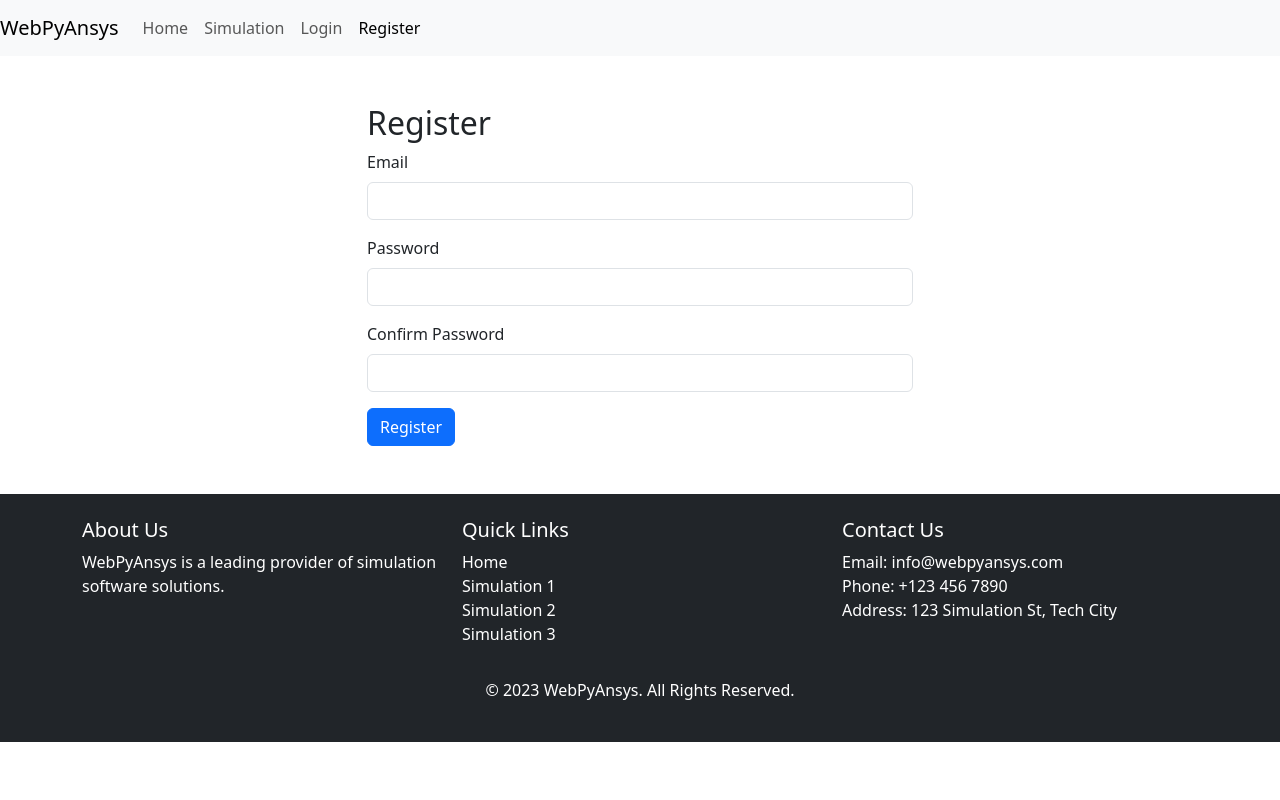
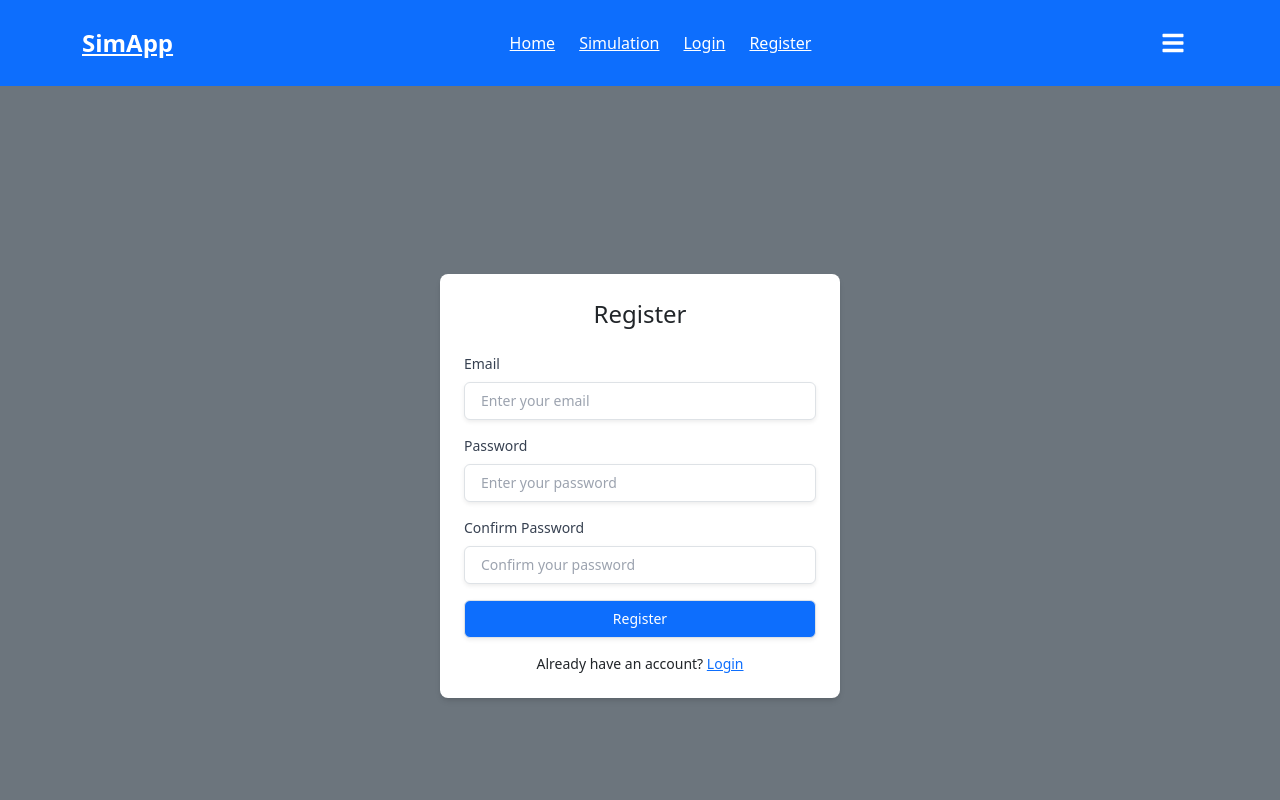
Before and after one commit to TonniChopper/BPfrontend, a React (Vite) app: page /register in a window 1280 px wide. Shown: the top 800 px of the page. Built offline with nearby package versions, Linux system fonts and the light colour scheme.

Commit message:
Autenfication + styles

```diff
--- a/package.json
+++ b/package.json
@@ -14,11 +14,13 @@
     "axios": "^1.7.7",
     "bootstrap": "^5.3.3",
     "formik": "^2.4.6",
+    "prop-types": "^15.8.1",
     "react": "^18.3.1",
     "react-bootstrap": "^2.10.5",
     "react-dom": "^18.3.1",
     "react-icons": "^5.3.0",
     "react-router-dom": "^6.28.0",
+    "sonner": "^1.7.4",
     "yup": "^1.4.0"
   },
   "devDependencies": {
--- a/src/Components/FetchSimulation.jsx
+++ b/src/Components/FetchSimulation.jsx
@@ -1,5 +1,6 @@
 import axios from "axios";
 import PropTypes from "prop-types";
+import {Button} from "react-bootstrap";
 
 const FetchSimulation = ({ formData, setResult, setLoading, loading, simulationId }) => {
     const fetchData = async () => {
@@ -24,9 +25,9 @@ const FetchSimulation = ({ formData, setResult, setLoading, loading, simulationI
     };
 
     return (
-        <button onClick={fetchData} disabled={loading}>
+        <Button onClick={fetchData} disabled={loading}>
             {loading ? "Loading..." : "Solve"}
-        </button>
+        </Button>
     );
 };
 
--- a/src/Components/Navigation.jsx
+++ b/src/Components/Navigation.jsx
@@ -1,21 +1,25 @@
-import { NavLink } from 'react-router-dom';
-import { Navbar, Nav } from 'react-bootstrap';
+import { NavLink, Link } from 'react-router-dom';
+import { Button } from 'react-bootstrap';
+import { FaBars } from 'react-icons/fa';
 
 const Navigation = () => {
-    return (
-        <Navbar bg="light" expand="lg">
-            <Navbar.Brand href="/">WebPyAnsys</Navbar.Brand>
-            <Navbar.Toggle aria-controls="basic-navbar-nav" />
-            <Navbar.Collapse id="basic-navbar-nav">
-                <Nav className="mr-auto">
-                    <NavLink to="/" className="nav-link">Home</NavLink>
-                    <NavLink to="/simulation" className="nav-link">Simulation</NavLink>
-                    <NavLink to="/login" className="nav-link">Login</NavLink>
-                    <NavLink to="/register" className="nav-link">Register</NavLink>
-                </Nav>
-            </Navbar.Collapse>
-        </Navbar>
-    );
+  return (
+    <nav className="bg-primary text-white py-4 px-6 shadow-md">
+      <div className="container mx-auto flex justify-between items-center">
+        <Link to="/" className="text-2xl font-bold text-white">SimApp</Link>
+
+        <div className="hidden md:flex space-x-6">
+          <NavLink to="/" className="hover:text-accent transition-colors text-white">Home</NavLink>
+          <NavLink to="/simulation" className="hover:text-accent transition-colors text-white">Simulation</NavLink>
+          <NavLink to="/login" className="hover:text-accent transition-colors text-white">Login</NavLink>
+          <NavLink to="/register" className="hover:text-accent transition-colors text-white">Register</NavLink>
+        </div>
+        <Button variant="ghost" className="md:hidden">
+          <FaBars className="h-6 w-6 text-white" />
+        </Button>
+      </div>
+    </nav>
+  );
 };
 
 export default Navigation;
--- a/src/Pages/LoginPage.jsx
+++ b/src/Pages/LoginPage.jsx
@@ -1,63 +1,73 @@
 import { useState } from 'react';
-import { Container, Form, Row, Col, Button } from 'react-bootstrap';
+import { useNavigate, Link } from 'react-router-dom';
+import { Form, Button, Card } from 'react-bootstrap';
+import { toast } from 'sonner';
 import axios from 'axios';
 
 const LoginPage = () => {
-    const [formData, setFormData] = useState({ email: '', password: '' });
+  const [email, setEmail] = useState('');
+  const [password, setPassword] = useState('');
   const [loading, setLoading] = useState(false);
   const [error, setError] = useState(null);
+  const navigate = useNavigate();
 
-    const handleChange = (e) => {
-        setFormData({ ...formData, [e.target.name]: e.target.value });
-    };
-
-    const handleSubmit = async (e) => {
+ const handleLogin = async (e) => {
   e.preventDefault();
   setLoading(true);
   setError(null);
   try {
-            const response = await axios.post('http://localhost:8000/api/login', formData);
-            console.log('Login successful:', response.data);
+    await axios.post('http://localhost:8000/api/login', { email, password });
+    toast.success('Login successful!');
+    navigate('/');
   } catch{
     setError('Login failed. Please check your credentials.');
+    toast.error('Login failed. Please check your credentials.');
   }
   setLoading(false);
 };
 
   return (
-        <Container className="my-5">
-            <Row className="justify-content-center">
-                <Col md="6">
-                    <h2>Login</h2>
-                    <Form onSubmit={handleSubmit}>
-                        <Form.Group controlId="formEmail">
+    <div className="min-h-screen d-flex align-items-center justify-content-center bg-secondary">
+      <Card className="w-100" style={{ maxWidth: '400px' }}>
+        <Card.Header>
+          <Card.Title className="text-center">Login</Card.Title>
+        </Card.Header>
+        <Card.Body>
+          <Form onSubmit={handleLogin} className="space-y-4">
+            <Form.Group controlId="formEmail" className="space-y-2">
               <Form.Label>Email</Form.Label>
               <Form.Control
                 type="email"
-                                name="email"
-                                value={formData.email}
-                                onChange={handleChange}
+                value={email}
+                onChange={(e) => setEmail(e.target.value)}
+                placeholder="Enter your email"
                 required
               />
             </Form.Group>
-                        <Form.Group controlId="formPassword" className="mt-3">
+            <Form.Group controlId="formPassword" className="space-y-2">
               <Form.Label>Password</Form.Label>
               <Form.Control
                 type="password"
-                                name="password"
-                                value={formData.password}
-                                onChange={handleChange}
+                value={password}
+                onChange={(e) => setPassword(e.target.value)}
+                placeholder="Enter your password"
                 required
               />
             </Form.Group>
             {error && <p className="text-danger mt-3">{error}</p>}
-                        <Button variant="primary" type="submit" disabled={loading} className="mt-3">
-                            {loading ? "Loading..." : "Login"}
+            <Button type="submit" className="w-100" disabled={loading}>
+              {loading ? 'Loading...' : 'Login'}
             </Button>
+            <p className="text-center text-sm mt-3">
+              Don't have an account?{' '}
+              <Link to="/register" className="text-primary">
+                Register
+              </Link>
+            </p>
           </Form>
-                </Col>
-            </Row>
-        </Container>
+        </Card.Body>
+      </Card>
+    </div>
   );
 };
 
--- a/src/Pages/RegisterPage.jsx
+++ b/src/Pages/RegisterPage.jsx
@@ -1,11 +1,13 @@
 import { useState } from 'react';
-import { Container, Form, Row, Col, Button } from 'react-bootstrap';
+import { useNavigate, Link } from 'react-router-dom';
+import { toast } from 'sonner';
 import axios from 'axios';
 
 const RegisterPage = () => {
   const [formData, setFormData] = useState({ email: '', password: '', confirmPassword: '' });
   const [loading, setLoading] = useState(false);
   const [error, setError] = useState(null);
+  const navigate = useNavigate();
 
   const handleChange = (e) => {
     setFormData({ ...formData, [e.target.name]: e.target.value });
@@ -20,58 +22,75 @@ const RegisterPage = () => {
     setLoading(true);
     setError(null);
     try {
-            const response = await axios.post('http://localhost:8000/api/register', formData);
-            console.log('Registration successful:', response.data);
+      await axios.post('http://localhost:8000/api/register', formData);
+      toast.success('Registration successful!');
+      navigate('/login');
     } catch {
       setError('Registration failed. Please try again.');
+      toast.error('Registration failed. Please try again.');
     }
     setLoading(false);
   };
 
   return (
-        <Container className="my-5">
-            <Row className="justify-content-center">
-                <Col md="6">
-                    <h2>Register</h2>
-                    <Form onSubmit={handleSubmit}>
-                        <Form.Group controlId="formEmail">
-                            <Form.Label>Email</Form.Label>
-                            <Form.Control
+    <div className="min-h-screen flex items-center justify-center bg-secondary">
+      <div className="w-[400px] bg-white shadow-md rounded-lg">
+        <div className="p-6">
+          <h2 className="text-2xl text-center mb-4">Register</h2>
+          <form onSubmit={handleSubmit} className="space-y-4">
+            <div className="space-y-2">
+              <label htmlFor="email" className="block text-sm font-medium text-gray-700">Email</label>
+              <input
+                id="email"
+                name="email"
                 type="email"
-                                name="email"
                 value={formData.email}
                 onChange={handleChange}
+                placeholder="Enter your email"
+                className="block w-full px-3 py-2 border border-gray-300 rounded-md shadow-sm focus:outline-none focus:ring-primary focus:border-primary sm:text-sm"
                 required
               />
-                        </Form.Group>
-                        <Form.Group controlId="formPassword" className="mt-3">
-                            <Form.Label>Password</Form.Label>
-                            <Form.Control
+            </div>
+            <div className="space-y-2">
+              <label htmlFor="password" className="block text-sm font-medium text-gray-700">Password</label>
+              <input
+                id="password"
+                name="password"
                 type="password"
-                                name="password"
                 value={formData.password}
                 onChange={handleChange}
+                placeholder="Enter your password"
+                className="block w-full px-3 py-2 border border-gray-300 rounded-md shadow-sm focus:outline-none focus:ring-primary focus:border-primary sm:text-sm"
                 required
               />
-                        </Form.Group>
-                        <Form.Group controlId="formConfirmPassword" className="mt-3">
-                            <Form.Label>Confirm Password</Form.Label>
-                            <Form.Control
+            </div>
+            <div className="space-y-2">
+              <label htmlFor="confirmPassword" className="block text-sm font-medium text-gray-700">Confirm Password</label>
+              <input
+                id="confirmPassword"
+                name="confirmPassword"
                 type="password"
-                                name="confirmPassword"
                 value={formData.confirmPassword}
                 onChange={handleChange}
+                placeholder="Confirm your password"
+                className="block w-full px-3 py-2 border border-gray-300 rounded-md shadow-sm focus:outline-none focus:ring-primary focus:border-primary sm:text-sm"
                 required
               />
-                        </Form.Group>
-                        {error && <p className="text-danger mt-3">{error}</p>}
-                        <Button variant="primary" type="submit" disabled={loading} className="mt-3">
-                            {loading ? "Loading..." : "Register"}
-                        </Button>
-                    </Form>
-                </Col>
-            </Row>
-        </Container>
+            </div>
+            {error && <p className="text-red-500 text-sm mt-3">{error}</p>}
+            <button type="submit" className="w-full py-2 px-4 border border-transparent rounded-md shadow-sm text-sm font-medium text-white bg-primary hover:bg-primary-dark focus:outline-none focus:ring-2 focus:ring-offset-2 focus:ring-primary" disabled={loading}>
+              {loading ? 'Loading...' : 'Register'}
+            </button>
+            <p className="text-center text-sm mt-3">
+              Already have an account?{' '}
+              <Link to="/login" className="text-primary hover:underline">
+                Login
+              </Link>
+            </p>
+          </form>
+        </div>
+      </div>
+    </div>
   );
 };
 
--- a/src/index.css
+++ b/src/index.css
@@ -2,8 +2,43 @@
 @tailwind components;
 @tailwind utilities;
 
-:root {
-  font-family: Inter, system-ui, Avenir, Helvetica, Arial, sans-serif;
-  line-height: 1.5;
-  font-weight: 400;
+@layer base {
+  :root {
+    --background: 0 0% 100%;
+    --foreground: 222.2 84% 4.9%;
+    --card: 0 0% 100%;
+    --card-foreground: 222.2 84% 4.9%;
+    --popover: 0 0% 100%;
+    --popover-foreground: 222.2 84% 4.9%;
+    --primary: 217 91% 23%;
+    --primary-foreground: 210 40% 98%;
+    --secondary: 210 40% 96.1%;
+    --secondary-foreground: 222.2 47.4% 11.2%;
+    --muted: 210 40% 96.1%;
+    --muted-foreground: 215.4 16.3% 46.9%;
+    --accent: 210 79% 50%;
+    --accent-foreground: 222.2 47.4% 11.2%;
+    --destructive: 0 84.2% 60.2%;
+    --destructive-foreground: 210 40% 98%;
+    --border: 214.3 31.8% 91.4%;
+    --input: 214.3 31.8% 91.4%;
+    --ring: 217 91% 23%;
+    --radius: 0.5rem;
+  }
 }
+
+.carousel {
+  @apply relative w-full overflow-hidden;
+}
+
+.carousel-item {
+  @apply absolute w-full h-full transition-transform duration-500;
+}
+
+.carousel-item.active {
+  @apply transform translate-x-0;
+}
+
+.carousel-item:not(.active) {
+  @apply transform translate-x-full;
+}
```
Also changed, not shown: src/Components/SimulationList.jsx (+12 -6 lines), src/Pages/Home.jsx (+184 -77 lines), 1 other file (tests, documents, lock files or other folders). Lines whose indentation alone changed are shown as unchanged.
